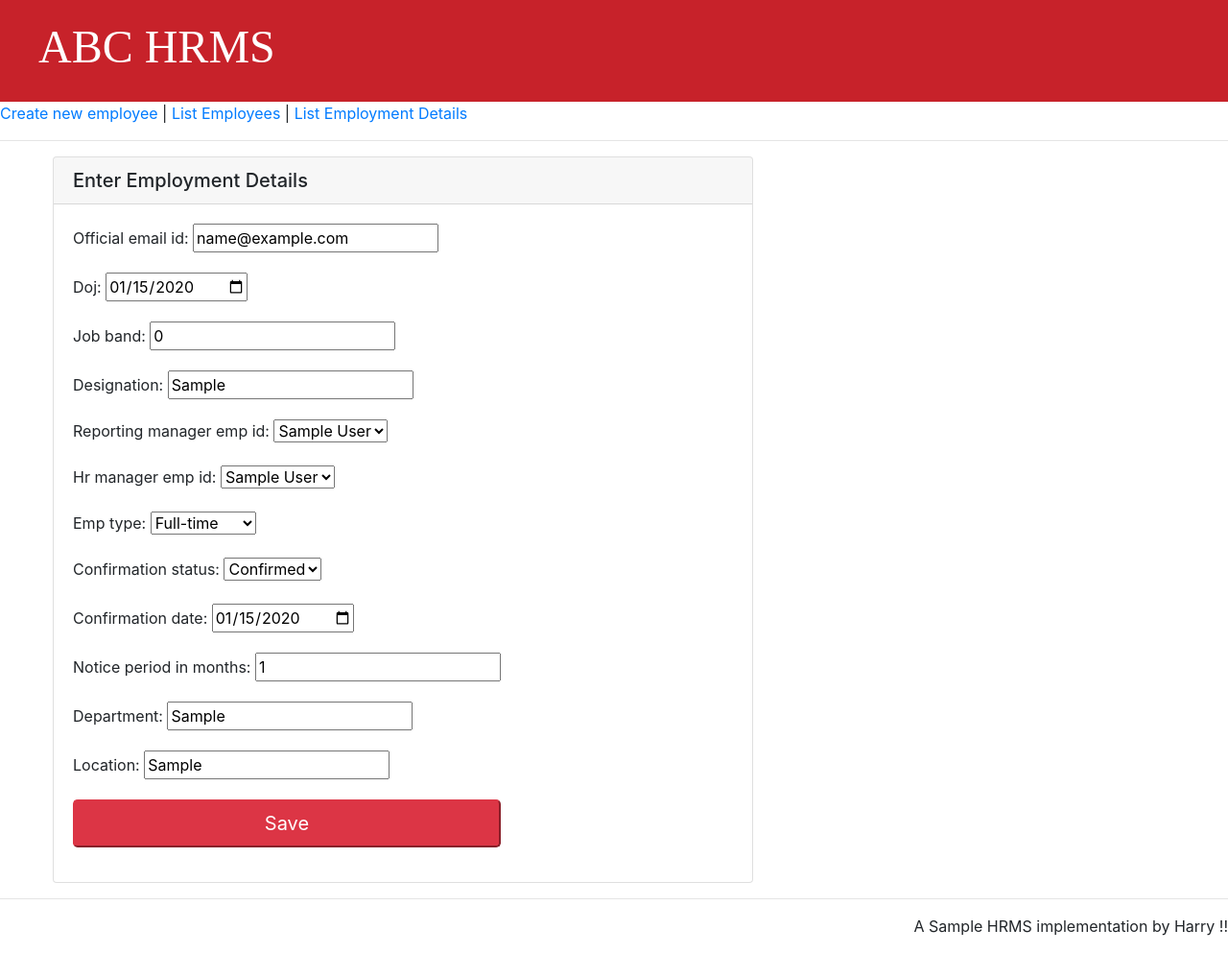
After one commit to harrycheese/hrms, a Django app: page /hrms/edit-employment-details/1/ in a window 1280 px wide. The commit adds this page. Shown: the whole page at 96% size. Run offline with Django 3.2, Linux system fonts and the light colour scheme; tables that the repository leaves empty hold one stand-in row (values such as "Sample post"); some libraries are stand-ins or nearby versions.

Commit message:
Employee and Employment Views created

```diff
--- a/abchrms/forms.py
+++ b/abchrms/forms.py
@@ -1,14 +1,56 @@
 from django import forms
-from abchrms.models import Employee
+from abchrms.models import Employee,Employment
 
 class DateInput(forms.DateInput):
     input_type = 'date'
 
+# class ChoiceInput(forms.ChoiceInput):
+#     input_type = 'dropdown'
+
 class EmployeeForm(forms.ModelForm):
 
     class Meta:
+        GENDER_CHOICE = (
+                ('M','Male'),
+                ('F','Female'),
+            )
+        BLOOD_GROUP_CHOICE = (
+                ('A+','A+'),
+                ('B+','B+'),
+                ('AB+','AB+'),
+                ('A-','A-'),
+                ('B-','B-'),
+                ('AB-','AB-'),
+        )
+        MARITAL_CHOICE = (
+                ('True','Married'),
+                ('False','Unmarried'),
+        )
         model = Employee
         exclude = ('created_by','creation_timestamp')
         widgets = {'dob': DateInput(),
-                    'marriage_anniv': DateInput()
+                    'marriage_anniv': DateInput(),
+                    'gender': forms.Select(choices=GENDER_CHOICE),
+                    'blood_group': forms.Select(choices=BLOOD_GROUP_CHOICE),
+                    'marital_status': forms.Select(choices=MARITAL_CHOICE)
         }
+
+class EmploymentForm(forms.ModelForm):
+
+    class Meta:
+        EMPLOYMENT_TYPE_CHOICE = (
+                    ('Full-time','Full-time'),
+                    ('Contractual','Contractual'),
+        )
+        CONFIRMATION_STATUS_CHOICE = (
+                    ('Confirmed','Confirmed'),
+                    ('Probation','Probation'),
+        )
+        model = Employment
+        exclude = ('emp_id','created_by','creation_timestamp')
+        widgets = {
+                'doj' : DateInput(),
+                'confirmation_date' : DateInput(),
+                'emp_type' : forms.Select(choices=EMPLOYMENT_TYPE_CHOICE),
+                'confirmation_status' : forms.Select(choices=CONFIRMATION_STATUS_CHOICE)
+        }
--- a/abchrms/models.py
+++ b/abchrms/models.py
@@ -4,16 +4,33 @@ from django.core.exceptions import ValidationError, NON_FIELD_ERRORS
 
 #Create your models here.
 class Employee(models.Model):
+    GENDER_CHOICE = (
+        ('M','Male'),
+        ('F','Female'),
+    )
+    BLOOD_GROUP_CHOICE = (
+            ('A+','A+'),
+            ('B+','B+'),
+            ('AB+','AB+'),
+            ('A-','A-'),
+            ('B-','B-'),
+            ('AB-','AB-'),
+    )
+    MARITAL_CHOICE = (
+            ('True','Married'),
+            ('False','Unmarried'),
+    )
+
     name = models.CharField(max_length=30)
-    gender = models.CharField(max_length=1)
+    gender = models.CharField(max_length=1,choices=GENDER_CHOICE)
     dob = models.DateField()
     mobile_number = models.IntegerField()
     personal_email_id = models.EmailField()
-    marital_status = models.BooleanField()
+    marital_status = models.BooleanField(choices=MARITAL_CHOICE)
     marriage_anniv = models.DateField(null=True,blank=True)
     citizen = models.CharField(max_length=15)
     religion = models.CharField(max_length=15)
-    blood_group = models.CharField(max_length=4)
+    blood_group = models.CharField(max_length=4,choices=BLOOD_GROUP_CHOICE)
     created_by = models.ForeignKey('auth.User')
     creation_timestamp = models.DateTimeField(default=timezone.now)
 
@@ -71,6 +88,15 @@ class Employee(models.Model):
 #
 #
 class Employment(models.Model):
+    EMPLOYMENT_TYPE_CHOICE = (
+                ('Full-time','Full-time'),
+                ('Contractual','Contractual'),
+    )
+    CONFIRMATION_STATUS_CHOICE = (
+                ('Confirmed','Confirmed'),
+                ('Probation','Probation'),
+    )
+
     emp_id = models.ForeignKey('Employee',on_delete=models.CASCADE)
     official_email_id = models.EmailField()
     doj = models.DateField()
@@ -78,8 +104,8 @@ class Employment(models.Model):
     designation = models.CharField(max_length=20)
     reporting_manager_emp_id = models.ForeignKey('Employee',related_name='ReportingManager')
     hr_manager_emp_id = models.ForeignKey('Employee',related_name='HRManager')
-    emp_type = models.CharField(max_length=20)
-    confirmation_status = models.CharField(max_length=20)
+    emp_type = models.CharField(max_length=20,choices=EMPLOYMENT_TYPE_CHOICE)
+    confirmation_status = models.CharField(max_length=20,choices=CONFIRMATION_STATUS_CHOICE)
     confirmation_date = models.DateField(blank=True, null=True)
     notice_period_in_months = models.IntegerField()
     department = models.CharField(max_length=30)
@@ -94,8 +120,8 @@ class Employment(models.Model):
             non_field_errors = e.message_dict[NON_FIELD_ERRORS]
         self.save()
 
-    def __str__(self):
-        return self.emp_id.name
+    # def __str__(self):
+    #     return self.emp_id.name
 
     def clean(self):
         errordict = {}
@@ -103,13 +129,13 @@ class Employment(models.Model):
         if (self.doj > today):
             errordict['doj'] = 'Date of Joining cannot be in future'
 
-        if ((today.year - self.doj.year - ((today.month, today.day) < (self.doj.month, self.doj.day))) >= 1):
-            errordict['doj'] = 'Enter valid Joining date'
+        # if ((today.year - self.doj.year - ((today.month, today.day) < (self.doj.month, self.doj.day))) >= 1):
+        #     errordict['doj'] = 'Enter valid Joining date'
 
-        if(1 > self.job.band > 15):
+        if(1 > self.job_band > 15):
             errordict['job_band'] = 'Enter valid Job Band between 1 to 15'
 
-        if(self.emp_type not in ('Permanent','permanent','contractual','Contractual')):
+        if(self.emp_type not in ('Full-time','full-time','contractual','Contractual')):
             errordict['emp_type'] = 'Valid values are Permanent or Contractual'
 
         if(self.confirmation_status not in ('Confirmed','confirmed','Probation','probation')):
@@ -118,11 +144,11 @@ class Employment(models.Model):
         if(self.confirmation_status in ('confirmed','Confirmed') and self.confirmation_date is None):
             errordict['confirmation_date'] = 'Please enter Confirmation Date since the employee status is confirmed'
 
-        if(self.confirmation_date > today or self.confirmation_date.year < today.year):
-            errordict['confirmation_date'] = 'Please enter valid Confirmation Date'
+        # if(self.confirmation_date > today or self.confirmation_date.year < today.year):
+        #     errordict['confirmation_date'] = 'Please enter valid Confirmation Date'
 
-        if(1 < self.notice_period_in_months < 4):
-            errordict['notice_period_in_months'] = 'Please Enter Notice period in months'
+        # if(1 < self.notice_period_in_months < 4):
+        #     errordict['notice_period_in_months'] = 'Please Enter Notice period in months'
 
 
         #Pass the Dictionary to raise ValidationError
--- a/abchrms/templates/employee/base.html
+++ b/abchrms/templates/employee/base.html
@@ -12,10 +12,10 @@
         <div class="page-header">
             <h1><a href="{% url 'list_emp' %}">ABC HRMS</a></h1>
         </div>
-            <a href="{% url 'create_emp' %}">Create new employee</a> |
-            <a href="{% url 'list_emp' %}"> List Employees</a>
-            <hr/>
-        </div>
+        <a href="{% url 'create_emp' %}">Create new employee</a> |
+        <a href="{% url 'list_emp' %}"> List Employees</a> |
+        <a href="{% url 'list_employment' %}"> List Employment Details </a>
+        <hr/>
         <div class="content container">
             <div class="row">
                 <div class="col-md-8">
--- /dev/null
+++ b/abchrms/templates/employee/edit-employment-details.html
@@ -0,0 +1,18 @@
+{% extends 'employee/base.html' %}
+<a href="{% url 'create_emp' %}">Create new employee</a> |
+<a href="{% url 'list_emp' %}"> List Employees</a>
+<hr/>
+{% block content %}
+  <div class="card">
+    <h5 class="card-header">Enter Employment Details</h5>
+    <div class="card-body">
+    <form method="POST" class="input-group">
+      {% csrf_token %}
+      <div class="fieldWrapper">
+      {{ employment.as_p }}
+      <button type="submit" class="save btn-danger btn-lg btn-block"> Save </button>
+      </div>
+    </form>
+  </div>
+  </div>
+{% endblock %}
--- a/abchrms/urls.py
+++ b/abchrms/urls.py
@@ -2,12 +2,10 @@ from django.conf.urls import url
 from . import views
 
 urlpatterns = [
-#    url(r'^create-employee', views.create),
-#    url(r'^save-employee', views.save),
-#    url(r'^edit-employee/(?P<employee_id>\d+)', views.edit),
-#    url(r'^update-employee', views.update),
     url(r'^remove-employee/(?P<pk>\d+$)', views.remove_emp,name='remove_emp'),
     url(r'^list-employees$', views.list_emp,name='list_emp'),
     url(r'^createemp$',views.create_emp,name='create_emp'),
     url(r'^editemp/(?P<pk>\d+)/$', views.update_emp, name='edit_emp'),
+    url(r'^list-employment-details$',views.list_employment,name='list_employment'),
+    url(r'^edit-employment-details/(?P<emp_id>\d+)/$',views.update_employment,name='edit_employment'),
 ]
--- a/abchrms/views/__init__.py
+++ b/abchrms/views/__init__.py
@@ -1 +1,2 @@
 from abchrms.views.employee import create_emp,update_emp,list_emp,remove_emp
+from abchrms.views.employment import list_employment,update_employment
--- /dev/null
+++ b/abchrms/views/employment.py
@@ -0,0 +1,70 @@
+from django.shortcuts import render, redirect
+from django.utils import timezone
+import logging
+from abchrms.forms import EmployeeForm,EmploymentForm
+from abchrms.models import Employee,Employment
+
+
+logger = logging.getLogger(__name__)
+
+# def create_employment(request):
+#     if request.method=="POST":
+#         employment = EmploymentForm(request.POST)
+#         logger.error('first if in create employment')
+#         if employment.is_valid():
+#             logger.error('second if in create employment')
+#             saved_employment = employment.save(commit=False)
+#             saved_employment.created_by = request.user
+#             saved_employment.creation_timestamp = timezone.now()
+#             saved_employment.save()
+#             return redirect('list_employment')
+#     else:
+#         logger.error('else in create employment')
+#         employment=EmploymentForm()
+#     return render(request,'employee/create-employment-details.html',{'employment':employment})
+
+
+def update_employment(request,emp_id):
+    try:
+        employ = Employment.objects.get(emp_id=emp_id)
+        if request.method=="POST":
+            employment = EmploymentForm(request.POST,instance=employ)
+            logger.error('first if in create employment')
+            if employment.is_valid():
+                logger.error('second if in update employment')
+                saved_employment = employment.save(commit=False)
+                saved_employment.created_by = request.user
+                saved_employment.creation_timestamp = timezone.now()
+                saved_employment.save()
+                return redirect('list_employment')
+        else:
+            logger.error('else in update employment')
+            employment=EmploymentForm(instance=employ)
+    except Employment.DoesNotExist :
+        if request.method=="POST":
+            employment = EmploymentForm(request.POST)
+            logger.error("first if of Except")
+            if employment.is_valid():
+                logger.error("second if of except")
+                saved_employment = employment.save(commit=False)
+                try:
+                    saved_employment.emp_id = Employee.objects.get(id=emp_id)
+                    saved_employment.created_by = request.user
+                    saved_employment.creation_timestamp = timezone.now()
+                    saved_employment.save()
+                    return redirect('list_employment')
+                except Exception as e:
+                    raise e
+        else:
+            logger.error("ELse of except")
+            employment=EmploymentForm()
+    return render(request,'employee/edit-employment-details.html',{'employment':employment})
+
+def list_employment(request):
+    employment = Employment.objects.order_by('-creation_timestamp')
+#    employee = Employee.objects.get(id=employment.emp_id)
+    if not employment:
+        found = len(employment)>0
+    else:
+        found = False
+    return render(request,'employee/employment-details.html',{'found' : found, 'employment' : employment})
```
Also changed, not shown: abchrms/templates/employee/employment-details.html (added, +49 -0 lines), abchrms/templates/employee/list.html (+4 -3 lines).
